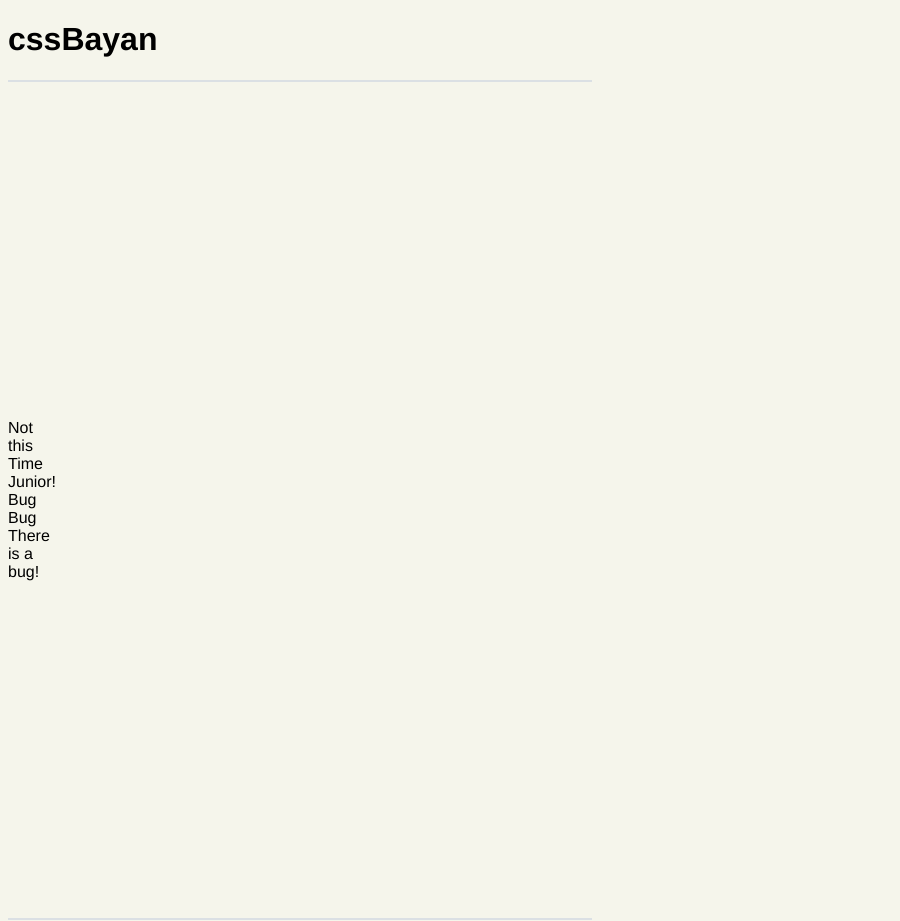
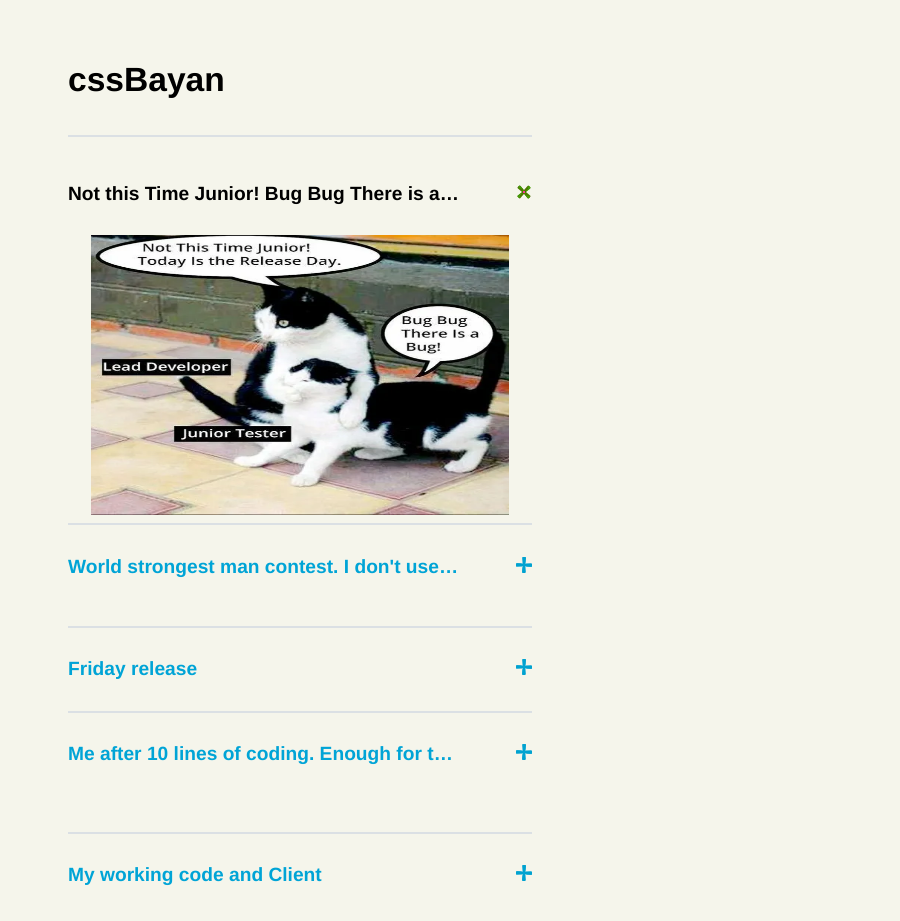
Before and after one commit to darthcrusade/cssBayan, a plain HTML site: page cssBayan/index.html in a window 600 px wide. Shown: the top 921 px of the page, 900 px wide, since content can reach past the window. Drawn offline with Linux system fonts and the light colour scheme.

Commit message:
feat: responsive design for all breakpoints (Sat, Mar 11, 2023 03:12:37 PM)

```diff
--- a/cssBayan/index.html
+++ b/cssBayan/index.html
@@ -6,6 +6,7 @@
         content="width=device-width, user-scalable=no, initial-scale=1.0, maximum-scale=1.0, minimum-scale=1.0">
   <meta http-equiv="X-UA-Compatible" content="ie=edge">
   <link rel="stylesheet" href="./style.css">
+  <link rel="stylesheet" href="./reset.css">
   <title>cssBayan</title>
 </head>
 <body>
--- a/cssBayan/style.css
+++ b/cssBayan/style.css
@@ -1,20 +1,22 @@
+/*Common styles*/
+
 body {
   background-color: #f5f5eb;
   font-family: "Helvetica Neue", serif;
 }
 
 .header,
-.accordion__item-container {
+.accordion__item-container:not(:last-child) {
   border-bottom: 0.15rem solid #dbe0e4;
+}
+
+.title {
+  font-weight: 600;
 }
 
 .meme {
   opacity: 1;
   transition: all 0.5s ease;
-}
-
-.title {
-  font-weight: 600;
 }
 
 input[type="radio"] {
@@ -49,6 +51,166 @@ input[type="radio"] + .meme {
 .meme__title {
   filter: invert(52%) sepia(25%) saturate(4155%) hue-rotate(159deg) brightness(91%) contrast(101%);
   transition: all 0.5s ease;
+  font-weight: 600;
+}
+
+input[type="radio"]:checked + .meme .meme__image-container {
+  opacity: 1;
+  transform: scale(1);
+}
+
+input[type="radio"]:checked + .meme .meme__title,
+input[type="radio"]:checked + .meme .meme__icon {
+  filter: invert(0%) sepia(5%) saturate(7479%) hue-rotate(300deg) brightness(98%) contrast(104%);
+}
+
+input[type="radio"]:checked + .meme .meme__icon {
+  transform: rotate(135deg);
+}
+
+.meme__image {
+  height: 100%;
+  width: auto;
+}
+
+/*Mobile devices*/
+@media (max-width: 600px) {
+  .container {
+    padding: 0 5vw;
+  }
+
+  .header {
+    padding-top: 2rem;
+    padding-bottom: 0.5rem;
+    margin-bottom: 1rem;
+  }
+
+  .title {
+    font-size: 1.5rem;
+    line-height: 1.5rem;
+  }
+
+  .meme {
+    padding-top: 0.5rem;
+  }
+
+  .meme__image-container {
+    height: auto;
+    width: 0;
+  }
+
+  .meme__title-container {
+    margin-bottom: 0.5rem;
+  }
+
+  .meme__icon {
+    opacity: 1;
+    transform: scale(1);
+    width: 0.6rem;
+    height: 0.6rem;
+    filter: invert(52%) sepia(25%) saturate(4155%) hue-rotate(159deg) brightness(91%) contrast(101%);
+  }
+
+  .meme__title {
+    font-size: 0.8rem;
+    text-overflow: ellipsis;
+    overflow: hidden;
+    white-space: nowrap;
+    width: 85%;
+  }
+
+  input[type="radio"]:checked + .meme .meme__image-container {
+    width: 100%;
+    margin-bottom: 0.5rem;
+  }
+
+  .meme__image {
+    width: 90%;
+    height: auto;
+  }
+}
+
+/*Tablet devices*/
+@media (min-width: 600px) and (max-width: 992px) {
+  .container {
+    padding: 0 10vw;
+  }
+
+  .header {
+    padding-top: 2rem;
+    padding-bottom: 1rem;
+    margin-bottom: 1rem;
+  }
+
+  .title {
+    font-size: 2.1rem;
+    line-height: 2.1rem;
+  }
+
+  .meme {
+    padding-top: 0.7rem;
+  }
+
+  .meme__title-container {
+    margin-bottom: 0.7rem;
+  }
+
+  .meme__title {
+    font-size: 1.2rem;
+    text-overflow: ellipsis;
+    overflow: hidden;
+    white-space: nowrap;
+    width: 85%;
+  }
+
+  .meme__icon {
+    opacity: 1;
+    transform: scale(1);
+    width: 1rem;
+    height: 1rem;
+    filter: invert(52%) sepia(25%) saturate(4155%) hue-rotate(159deg) brightness(91%) contrast(101%);
+  }
+
+  input[type="radio"]:checked + .meme .meme__image-container {
+    height: 35vh;
+    margin-bottom: 0.5rem;
+  }
+}
+
+/*Desktop devices*/
+@media (min-width: 992px) {
+  .container {
+    padding: 0 15vw;
+  }
+
+  .header {
+    padding: 1rem 0;
+  }
+
+  .title {
+    font-size: 3rem;
+    line-height: 3rem;
+  }
+
+  .meme {
+    padding-top: 1rem;
+  }
+
+  input[type="radio"] + .meme {
+    cursor: pointer;
+  }
+
+  .meme__title-container {
+    margin-bottom: 1rem;
+  }
+
+  .meme__icon {
+    width: 1rem;
+    height: 1rem;
+  }
+
+  .meme__title {
+    font-size: 1.4rem;
   }
 
   .accordion:hover .meme__title {
@@ -62,8 +224,17 @@ input[type="radio"] + .meme {
 
   input[type="radio"]:checked + .meme .meme__image-container,
   .meme:hover .meme__image-container {
+    height: 40vh;
+    margin-bottom: 1rem;
+  }
+
+  .meme:hover .meme__image-container {
     opacity: 1;
     transform: scale(1);
+  }
+
+  .meme:hover .meme__icon {
+    transform: rotate(135deg);
   }
 
   .meme:active .meme__title,
@@ -79,17 +250,11 @@ input[type="radio"]:checked + .meme:active {
     opacity: 1;
   }
 
-input[type="radio"]:checked + .meme .meme__title,
-input[type="radio"]:checked + .meme .meme__icon {
-  filter: invert(0%) sepia(5%) saturate(7479%) hue-rotate(300deg) brightness(98%) contrast(104%);
+  .meme:active {
+    cursor: grabbing !important;
   }
 
-input[type="radio"]:checked + .meme .meme__icon,
-.meme:hover .meme__icon {
-  transform: rotate(135deg);
+  input[type="radio"]:checked + .meme:active {
+    cursor: pointer !important;
   }
-
-.meme__image {
-  height: 100%;
-  width: auto;
 }
```
Lines whose indentation alone changed are shown as unchanged.
